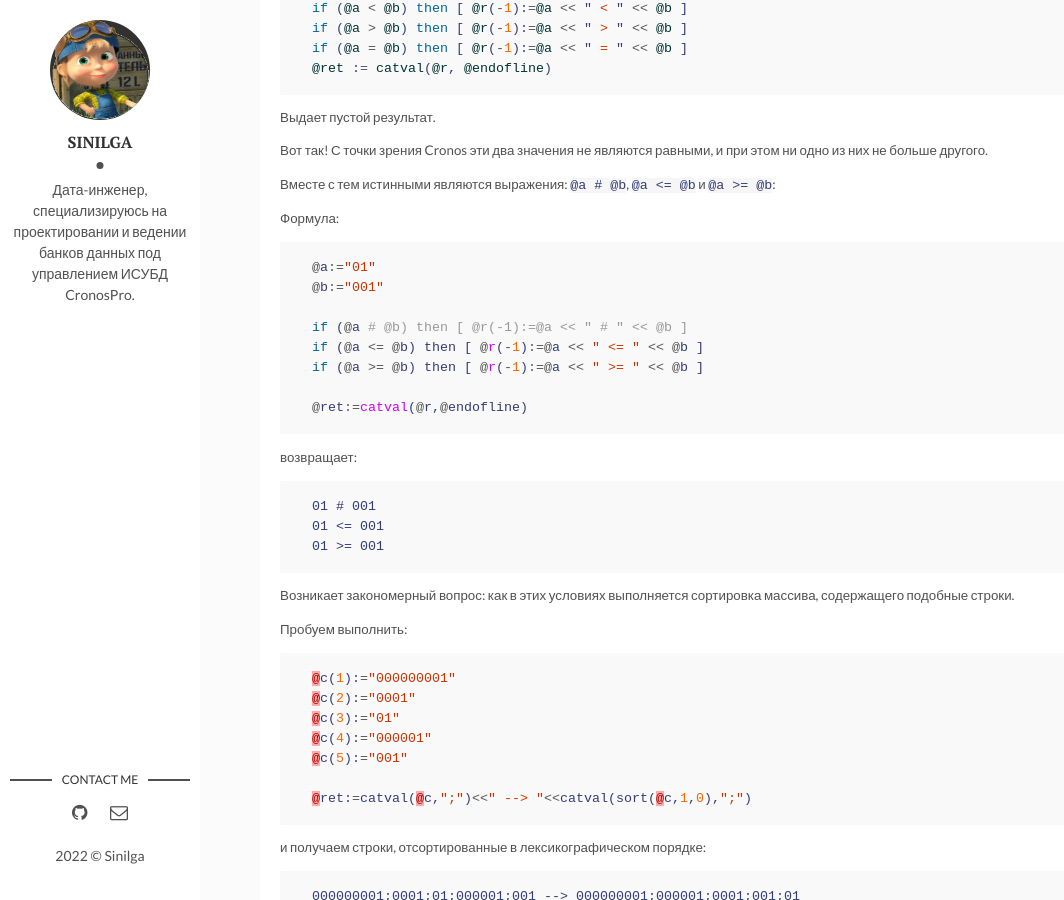
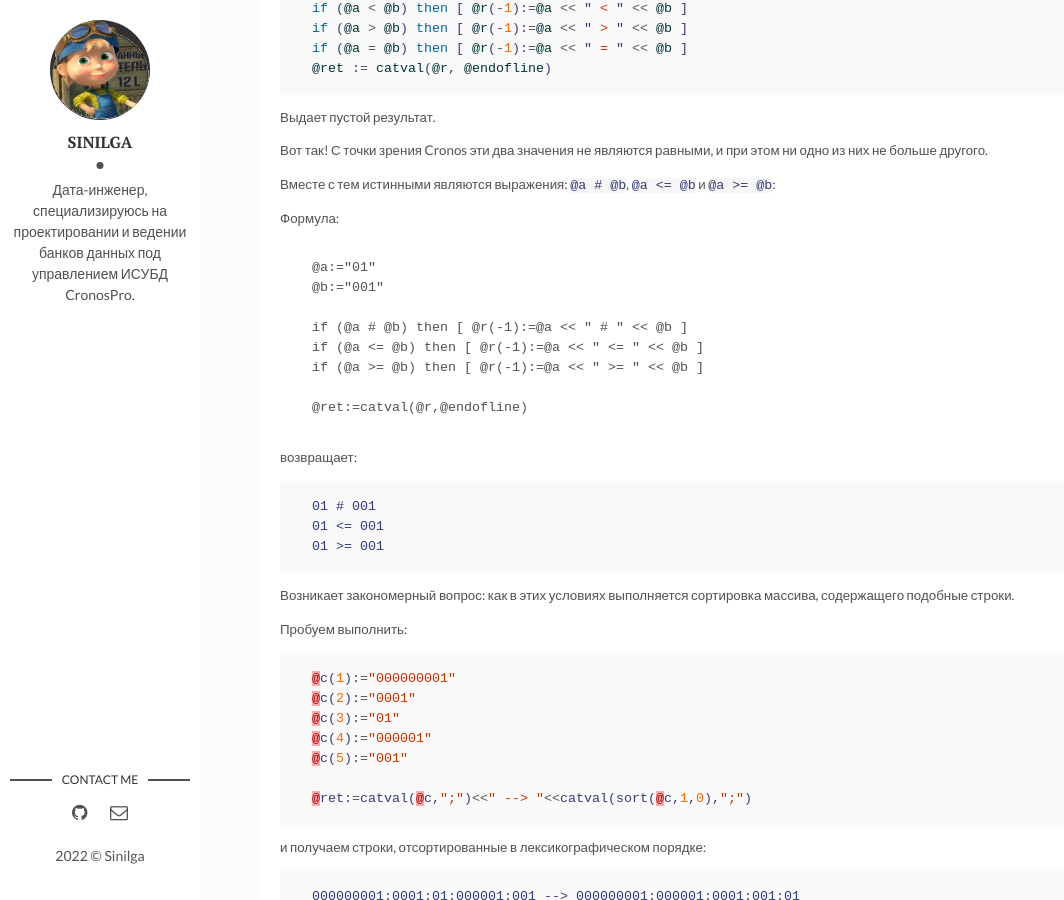
Before and after one commit to sinilga/cronospro, a Jekyll site: the page built from _posts/2022-02-17-formulus_types.md, in a window 1280 px wide and 900 px high, scrolled down 412 px. Shown: the whole window, without its empty margins (0-1064 px from the left). Built offline with Jekyll 4.4.1, drawn with Linux system fonts in a browser that asks for light colours.

Commit message:
Update 2022-02-17-formulus_types.md

````diff
--- a/_posts/2022-02-17-formulus_types.md
+++ b/_posts/2022-02-17-formulus_types.md
@@ -27,7 +27,7 @@ if (@a = @b) then [ @r(-1):=@a << " = " << @b ]
 Вместе с тем истинными являются выражения: `@a # @b`, `@a <= @b` и `@a >= @b`:
 
 Формула:
-```php
+```Objective-c
 @a:="01"
 @b:="001"
 
````
